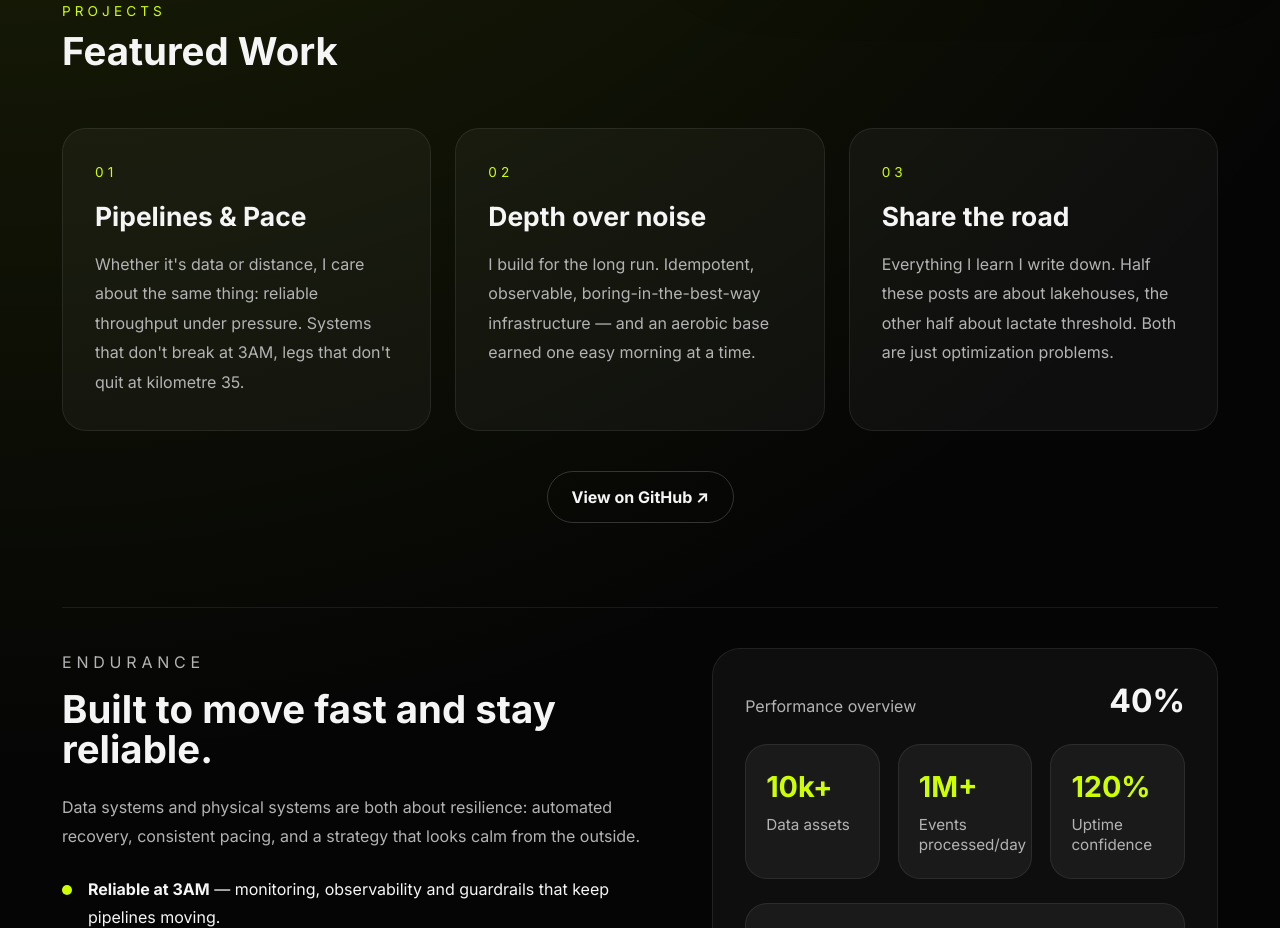
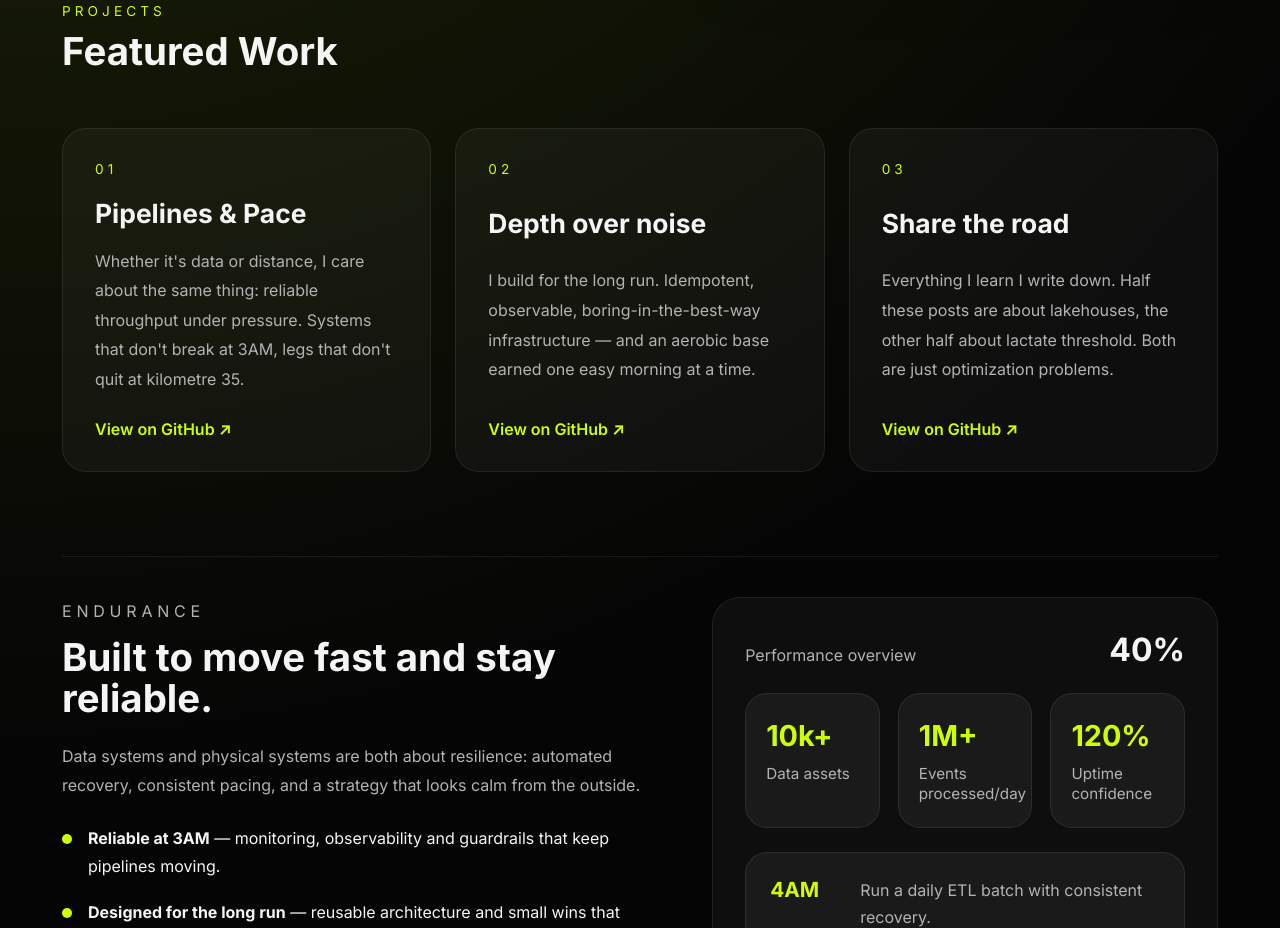
Before and after one commit to DebankanSarkar7/portfolio, a website: page index.html in a window 1280 px wide. Shown: the part 856-1784 px from the top of the page. Drawn offline with Linux system fonts and the light colour scheme; no server answers.

Commit message:
Add View on GitHub link inside each feature card

```diff
--- a/css/style.css
+++ b/css/style.css
@@ -304,11 +304,6 @@
   margin-top: 24px;
 }
 
-.work-cta {
-  margin-top: 40px;
-  text-align: center;
-}
-
 .feature-grid {
   display: grid;
   grid-template-columns: repeat(3, minmax(0, 1fr));
@@ -322,6 +317,9 @@
   padding: 32px;
   min-height: 260px;
   transition: transform 0.25s ease, box-shadow 0.25s ease;
+  display: flex;
+  flex-direction: column;
+  justify-content: space-between;
 }
 
 .feature-card:hover {
@@ -346,6 +344,19 @@
 .feature-card p {
   color: var(--muted);
   line-height: 1.85;
+}
+
+.card-link {
+  color: var(--accent);
+  text-decoration: none;
+  font-weight: 600;
+  margin-top: 24px;
+  display: inline-block;
+  transition: color 0.2s ease;
+}
+
+.card-link:hover {
+  color: var(--accent-strong);
 }
 
 .section-split {
--- a/index.html
+++ b/index.html
@@ -73,21 +73,20 @@
           <span class="feature-index">01</span>
           <h2>Pipelines &amp; Pace</h2>
           <p>Whether it's data or distance, I care about the same thing: reliable throughput under pressure. Systems that don't break at 3AM, legs that don't quit at kilometre 35.</p>
+          <a href="https://github.com/DebankanSarkar7" target="_blank" rel="noreferrer" class="card-link">View on GitHub ↗</a>
         </article>
         <article class="feature-card">
           <span class="feature-index">02</span>
           <h2>Depth over noise</h2>
           <p>I build for the long run. Idempotent, observable, boring-in-the-best-way infrastructure — and an aerobic base earned one easy morning at a time.</p>
+          <a href="https://github.com/DebankanSarkar7" target="_blank" rel="noreferrer" class="card-link">View on GitHub ↗</a>
         </article>
         <article class="feature-card">
           <span class="feature-index">03</span>
           <h2>Share the road</h2>
           <p>Everything I learn I write down. Half these posts are about lakehouses, the other half about lactate threshold. Both are just optimization problems.</p>
+          <a href="https://github.com/DebankanSarkar7" target="_blank" rel="noreferrer" class="card-link">View on GitHub ↗</a>
         </article>
-      </div>
-
-      <div class="work-cta">
-        <a href="https://github.com/DebankanSarkar7" target="_blank" rel="noreferrer" class="button button-secondary">View on GitHub ↗</a>
       </div>
     </section>
 
--- a/public/css/style.css
+++ b/public/css/style.css
@@ -304,11 +304,6 @@
   margin-top: 24px;
 }
 
-.work-cta {
-  margin-top: 40px;
-  text-align: center;
-}
-
 .feature-grid {
   display: grid;
   grid-template-columns: repeat(3, minmax(0, 1fr));
@@ -322,6 +317,9 @@
   padding: 32px;
   min-height: 260px;
   transition: transform 0.25s ease, box-shadow 0.25s ease;
+  display: flex;
+  flex-direction: column;
+  justify-content: space-between;
 }
 
 .feature-card:hover {
@@ -346,6 +344,19 @@
 .feature-card p {
   color: var(--muted);
   line-height: 1.85;
+}
+
+.card-link {
+  color: var(--accent);
+  text-decoration: none;
+  font-weight: 600;
+  margin-top: 24px;
+  display: inline-block;
+  transition: color 0.2s ease;
+}
+
+.card-link:hover {
+  color: var(--accent-strong);
 }
 
 .section-split {
```
Also changed, not shown: public/index.html (+3 -4 lines).
